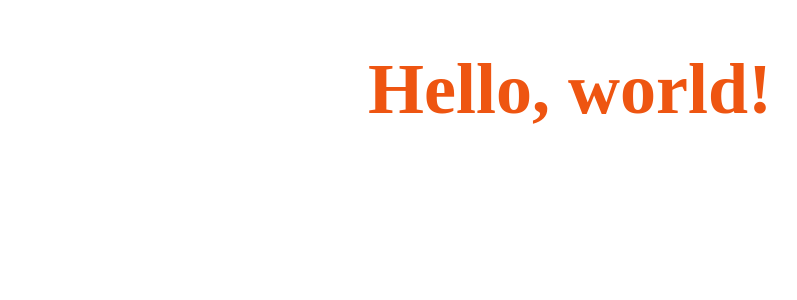
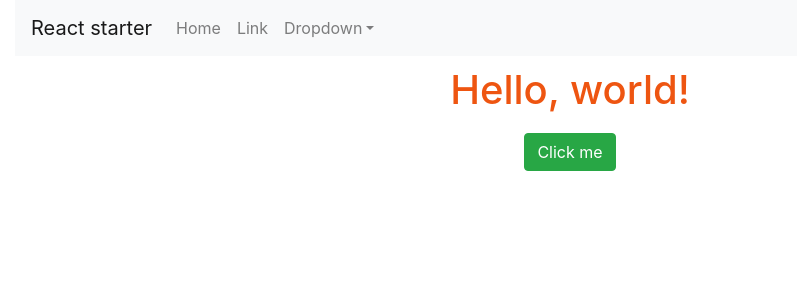
Before and after one commit to ManhLQ/react-starter, a React app: page / in a window 1280 px wide. Shown: the top 300 px of the page, without its empty margins (70-867 px from the left). Built offline with nearby package versions, Linux system fonts and the light colour scheme; the HTML template or start-up script is replaced by a standard one.

Commit message:
Add react-bootstrap

```diff
--- a/package.json
+++ b/package.json
@@ -26,6 +26,7 @@
     "@babel/preset-react": "^7.0.0",
     "babel-eslint": "^10.0.1",
     "babel-loader": "^8.0.5",
+    "bootstrap": "^4.3.1",
     "css-loader": "^2.1.1",
     "eslint": "^5.15.1",
     "eslint-config-react": "^1.1.7",
@@ -35,6 +36,7 @@
     "mini-css-extract-plugin": "^0.5.0",
     "node-sass": "^4.11.0",
     "react": "^16.8.4",
+    "react-bootstrap": "^1.0.0-beta.5",
     "react-dom": "^16.8.4",
     "sass-loader": "^7.1.0",
     "style-loader": "^0.23.1",
--- a/src/App.js
+++ b/src/App.js
@@ -1,4 +1,8 @@
 import React, { Component } from 'react';
+import Button from 'react-bootstrap/Button';
+import Navbar from 'react-bootstrap/Navbar';
+import Nav from 'react-bootstrap/Nav';
+import NavDropdown from 'react-bootstrap/NavDropdown';
 import './style.scss';
 
 class App extends Component {
@@ -10,8 +14,28 @@
 
   render() {
     return (
-      <div className="sgreeting">
-        <h1>Hello, world!</h1>
+      <div className='container'>
+        <Navbar bg="light" expand="lg">
+          <Navbar.Brand href="#home">React starter</Navbar.Brand>
+          <Navbar.Toggle aria-controls="basic-navbar-nav" />
+          <Navbar.Collapse id="basic-navbar-nav">
+            <Nav className="mr-auto">
+              <Nav.Link href="#home">Home</Nav.Link>
+              <Nav.Link href="#link">Link</Nav.Link>
+              <NavDropdown title="Dropdown" id="basic-nav-dropdown">
+                <NavDropdown.Item href="#action/3.1">Action</NavDropdown.Item>
+                <NavDropdown.Item href="#action/3.2">Another action</NavDropdown.Item>
+                <NavDropdown.Item href="#action/3.3">Something</NavDropdown.Item>
+                <NavDropdown.Divider />
+                <NavDropdown.Item href="#action/3.4">Separated link</NavDropdown.Item>
+              </NavDropdown>
+            </Nav>
+          </Navbar.Collapse>
+        </Navbar>
+        <div className="sgreeting">
+          <h1>Hello, world!</h1>
+          <Button variant='success'>Click me</Button>
+        </div>
       </div>
     );
   }
--- a/src/style.scss
+++ b/src/style.scss
@@ -1,3 +1,5 @@
+@import 'styles/_bootstrap.scss';
+
 $color: #ee5511;
 $fontSize: 36px;
 
--- /dev/null
+++ b/src/styles/_bootstrap.scss
@@ -0,0 +1 @@
+@import '~bootstrap/scss/bootstrap.scss';
```
Also changed, not shown: 1 other file (tests, documents, lock files or other folders).
